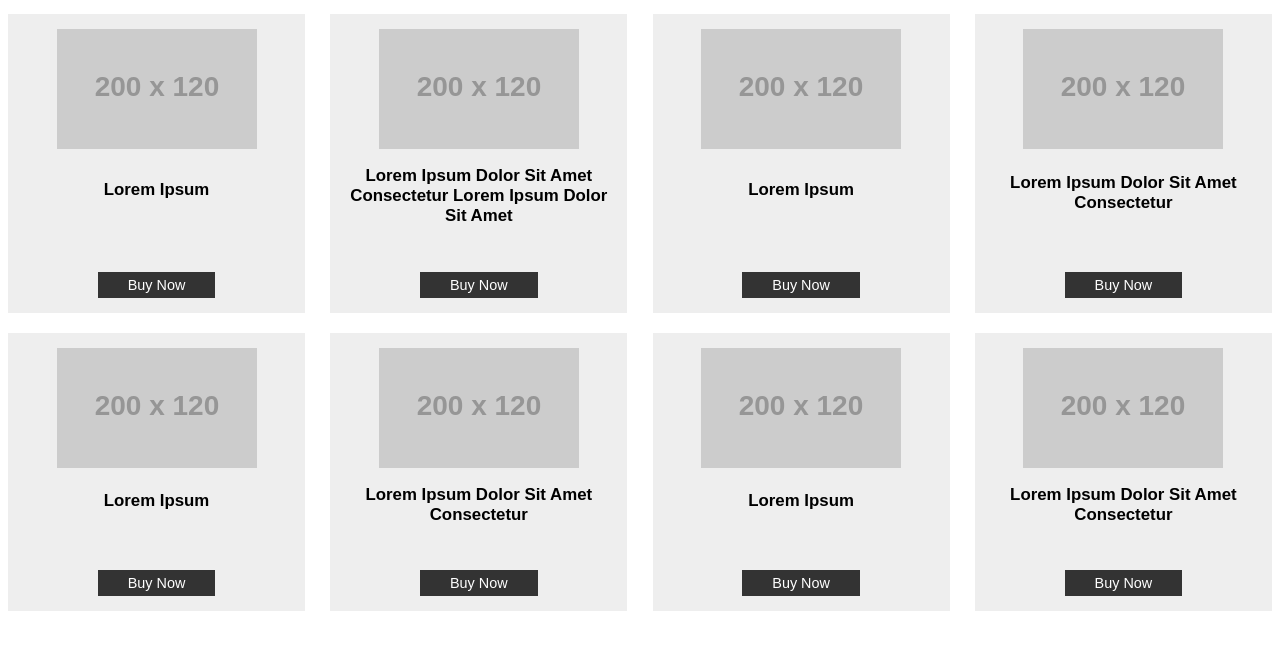
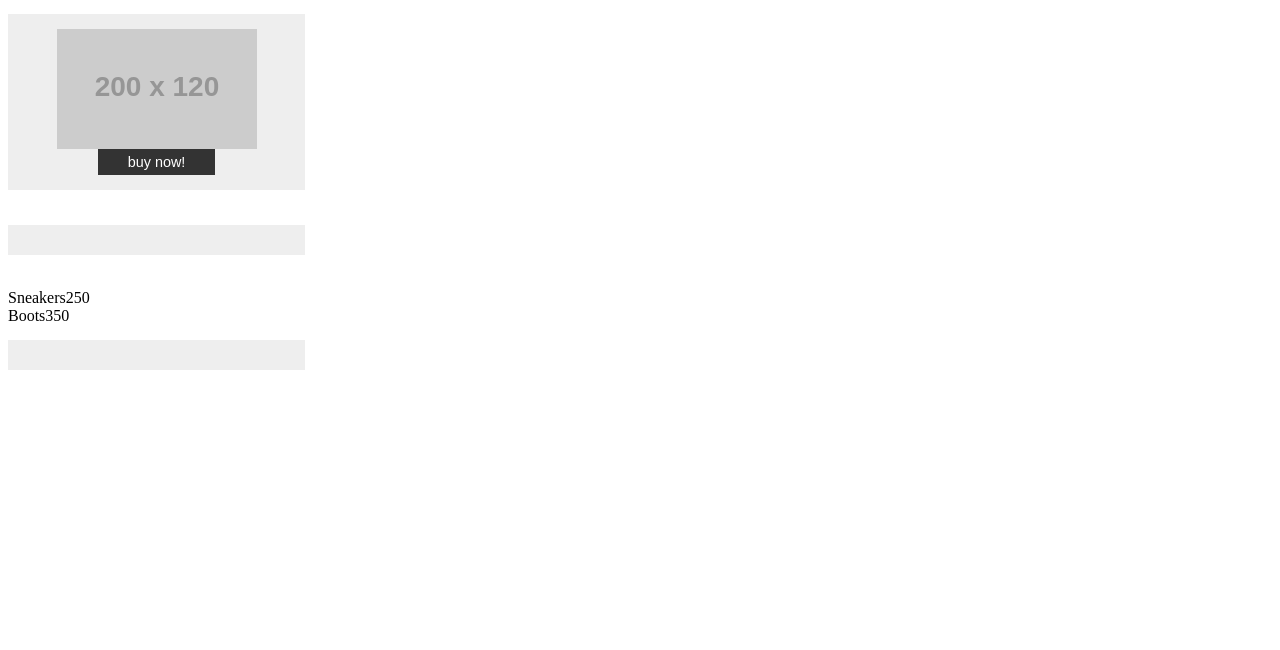
Before and after one commit to bjornskov/JavaScript, a plain HTML site: page testshop.html in a window 1280 px wide. Drawn offline with Linux system fonts and the light colour scheme; placeholder pictures from the web are drawn by us.

Commit message:
added testshop

```diff
--- a/css/web.css
+++ b/css/web.css
@@ -43,3 +43,7 @@ ul li a {
 ul li .price {
   margin: 0 0 10px;
 }
+
+.item-2:before {
+  content: "price:";
+}
--- a/js/loops.js
+++ b/js/loops.js
@@ -23,7 +23,7 @@ result.innerHTML += classCourses[5]+"<br>";
 */
 
 // Let try and create a loop instead that just goes through all the elements. In this case the array.
-/*
+
 var i = 0; // initializing variable i. So i know where to start from.
 
 while(i < classCourses.length) // Breakdown. "i" starts from 0, which is the "HTML" or [0]. Then continues to run because we have that when "i" is smaller then "classCourses.length"(which is converting it into a number) we just run the loops as many times as the array is long and no more.
@@ -34,7 +34,7 @@ while(i < classCourses.length) // Breakdown. "i" starts from 0, which is the "HT
 
     i++;
 }
-*/
+
 
 
 // Now we are taking the HTML writing content and using that as our array and printing out results. If we add to the <li> in our html it will be added here aswell.
@@ -177,6 +177,7 @@ for (var i = 0; i < webdevskill.length; i++);
 }
 */
 // Lets do something more - we want to implement an odd/even counter
+/*
 var programmingskills = document.getElementById("programmingskills").getElementsByTagName("li");
 
 for(i = 0; i < programmingskills.length; i++)
@@ -187,3 +188,4 @@ for(i = 0; i < programmingskills.length; i++)
         continue;
 
 }
+*/
--- a/js/web.js
+++ b/js/web.js
@@ -0,0 +1,115 @@
+
+var product_names = [
+      {
+      "type": "Sneakers", // new property for this object
+      "price": 250
+      },
+      {
+      "type": "Boots", // new property for this object
+      "price": 350
+      }
+
+      /*  "Sneakers",
+        "Boots",
+        "High Heels",
+        "Dressshoes" */
+    ];
+
+    var product_price = [
+        "200",
+        "300",
+        "400",
+        "500"
+    ];
+
+    document.getElementById("listproduct").innerHTML = product_names[0].type + product_names[0].price;
+    document.getElementById("listproduct").innerHTML += "<br>";
+    document.getElementById("listproduct").innerHTML += product_names[1].type + product_names[1].price;
+
+
+/*
+
+
+
+
+//net is without the tax on products "Shoes" and "TV". We name the variable of these two in the following way and assign a price for each.
+var netPriceOfShoes = 104;
+var netPriceOfTV = 900;
+
+var nameOfShoes = "Sneakers";
+
+var product_names = [
+    "Sneakers",
+    "Boots",
+    "High Heels",
+    "Dressshoes"
+];
+
+var product_price = [
+    "200",
+    "300",
+    "400",
+    "500"
+];
+
+
+var result = document.getElementById("result");
+var result2 = document.getElementById("result2");
+
+document.getElementById("name").innerHTML = nameOfShoes;
+document.getElementById("price").innerHTML = grossPriceOfShoes;
+
+
+var i = 0; // initializing variable i. So i know where to start from.
+
+while(i < product_names.length && i < product_price.length) // Breakdown. "i" starts from 0, which is the "HTML" or [0]. Then continues to run because we have that when "i" is smaller then "classCourses.length"(which is converting it into a number) we just run the loops as many times as the array is long and no more.
+{
+
+    result.innerHTML += product_names[i];
+    result2.innerHTML += product_price[i];
+
+    i++;
+}
+
+
+// Variable of VAT (that can also differ from each country) in this case it is a tax of 23% - we calculate the % later. We can now just change this so see the new prices
+var VAT = 23;
+
+//calculation of our VAT - here we calculate the %
+var calculatedVAT = (1 + VAT * 1/100);
+
+
+// But we still use the (1 + VAT * 1/100) which is not 100% dynamic - we should fix this
+var grossPriceOfShoes = netPriceOfShoes * calculatedVAT;
+
+
+
+
+
+
+
+var div = document.getElementById("test");
+
+div.innerHTML = "";
+
+
+function person(name, surname, age, website)    // just like our document.getElementById();... the function name must be created somewhere in the JavaScript before this could be used. We already created a var Person = {...}
+{
+    this.name = name;
+    this.surname = surname;
+
+
+
+    this.toString = function()
+    {
+        return this.name + " " + this.surname; //
+    };
+}
+
+var x = new person ("Kristian", "Wittrup");
+var y = new person ("Helmut", "Lotti");
+var z = new person ("Elvis", "Da King");
+
+//personconstructor.innerHTML = x["age"];  // or x.age
+personconstructor.innerHTML = x + "<br>" + y + "<br>" + z;
+*/
--- a/testshop.html
+++ b/testshop.html
@@ -10,18 +10,39 @@
     <body>
       <div class="holder">
 
+<div id="renderList"></div>
+<div id="renderList2"></div>
 
 
-
-        <div id="test"></div>
+        <ul>
+          <li>
+            <img src="http://placehold.it/200x120">
+            <div id="name"></div>
+            <div id="price"></div>
+            <a href="">buy now!</a>
+          </li>
+        </ul>
 
 
+                <ul id="product_ul">
+                  <li>
+        <div id="test"></div>
+        <div id="persondata"></div>
+        <div id="personconstructor"></div>
+      </li>
+      </ul>
+
+      <div id="listproduct"></div>
 
 
-        <div id="personconstructor"></div>
+        <ul id="product_ul">
+          <li>
+              <div id="result"></div>
+                <div id="result2"></div>
+          </li>
+        </ul>
 
-
-
+<!--
           <ul>
             <li>
               <img src="http://placehold.it/200x120">
@@ -69,6 +90,8 @@
               <a href="">Buy Now</a>
             </li>
           </ul>
+
+        -->
       </div>
     </body>
 </html>
```
Also changed, not shown: js/variables.js (line endings or trailing spaces).
